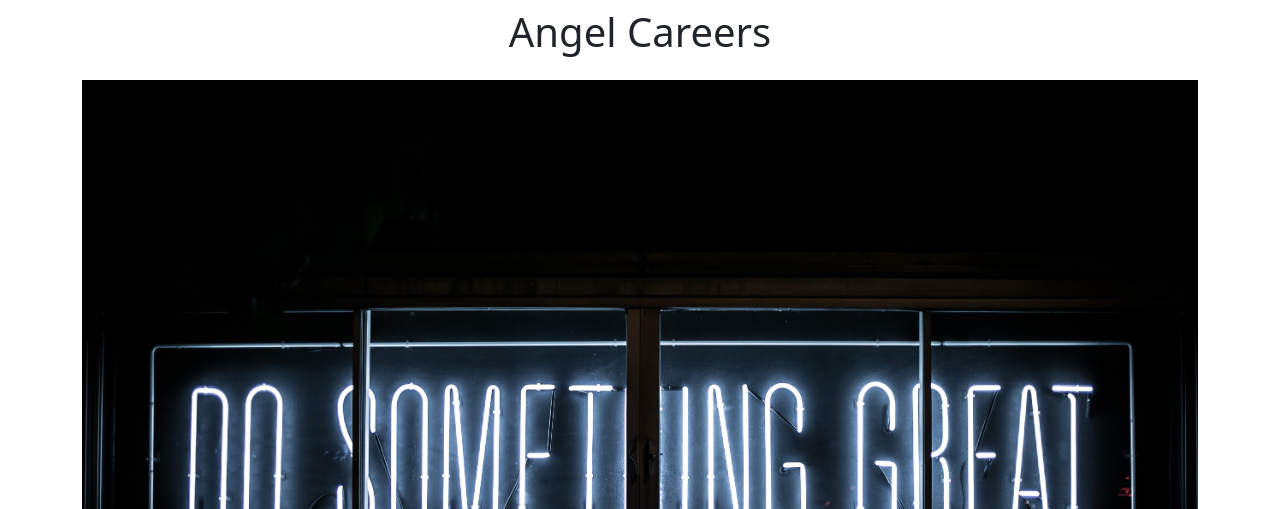
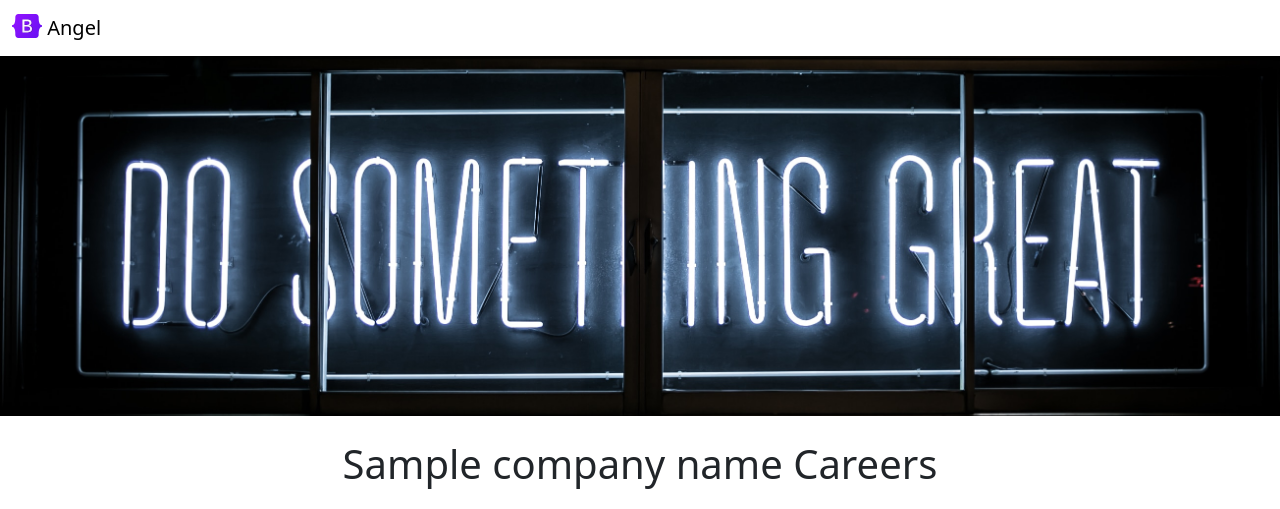
Before and after one commit to meroaangel/angel-career-website-v2, a Flask app: template templates/home.html in a window 1280 px wide. Shown: the top 509 px of the page. Run offline with Flask 3, Linux system fonts and the light colour scheme; the template is opened without the code that fills it: most values are stand-ins (such as "Sample title", 1, 10 or a date in 2020).

Commit message:
visual changes

```diff
--- /dev/null
+++ b/templates/footer.html
@@ -0,0 +1,12 @@
+<div class="container">
+  <footer class="py-3 my-4">
+    <ul class="nav justify-content-center border-bottom pb-3 mb-3">
+      <li class="nav-item"><a href="#" class="nav-link px-2 text-body-secondary">Home</a></li>
+      <li class="nav-item"><a href="#" class="nav-link px-2 text-body-secondary">Features</a></li>
+      <li class="nav-item"><a href="#" class="nav-link px-2 text-body-secondary">Pricing</a></li>
+      <li class="nav-item"><a href="#" class="nav-link px-2 text-body-secondary">FAQs</a></li>
+      <li class="nav-item"><a href="#" class="nav-link px-2 text-body-secondary">About</a></li>
+    </ul>
+    <p class="text-center text-body-secondary">&copy; 2023 Angel, Inc</p>
+  </footer>
+</div>
--- a/templates/home.html
+++ b/templates/home.html
@@ -8,32 +8,45 @@
 
     <style>
 #banner{
-  height: ;
-  width: ;
+  height: 360px;
+  width: 100% ;
+  object-fit: cover;
+  margin-bottom: 16px;
 
 }
 
     </style>
   </head>
     <body>
+            {% include 'nav.html' %}
+          <img class="img-fluid" id="banner" src="https://angel-careers-website--angel-aa8.repl.co/static/banner.jpg">
       <div class="container">
-          <h1 class="text-center mt-2 mb-4">Angel Careers</h1>
-          <img class="img-fluid" src="https://angel-careers-website--angel-aa8.repl.co/static/banner.jpg">
+        <h1 class="text-center mt-2 mb-4">
+          {{company_name}} Careers
+        </h1>
 
-        <h2 class="text-center mt-2 mb-4">About Angel</h2>
-          <p class="lead">Lorem Ipsum is simply dummy text of the printing and typesetting industry. Lorem Ipsum has been the industry's standard dummy text ever since the 1500s, when an unknown printer took a galley of type and scrambled it to make a type specimen book. It has survived not only five centuries, but also the leap into electronic typesetting, remaining essentially unchanged. It was popularised in the 1960s with the release of Letraset sheets containing Lorem Ipsum passages, and more recently with desktop publishing software like Aldus PageMaker including versions of Lorem Ipsum.</p>
+        <div class="row" style="margin-bottom: 16px;">
+          <div class="col-md-6">
+          <p class="lead">
+            Lorem Ipsum is simply dummy text of the printing and typesetting industry. Lorem Ipsum has been the industry's standard dummy text ever since the 1500s, when an unknown printer took a galley of type and scrambled it to make a type specimen book. It has survived not only five centuries, but also the leap into electronic typesetting, remaining essentially unchanged. It was popularised in the 1960s with the release of Letraset sheets containing Lorem Ipsum passages, and more recently with desktop publishing software like Aldus PageMaker including versions of Lorem Ipsum.</p>
+          </div>
+          <div class="d-none d-md-block col-md-6">
+            <img src="/static/people.jpg" style="height: 360px; border-radius: 6px; ">
+          </div>
+          </div>
 
         <h2 class="text-center mt-2 mb-4">Job Openings</h2>
-          <p>
+          <div>
             {% for job in jobs %}
               {% include 'jobitem.html' %}
             {% endfor %}
-          </p>
+         <div>
           <div class="text-center">
           <button class="btn btn-primary btn-lg">Contact US</button>
-            <p class="mt-4">Copyright 2022, Angel</p>
           </div>
       </div>
+        {% include 'footer.html' %}
     </body>
 
+
 </html>
--- /dev/null
+++ b/templates/nav.html
@@ -0,0 +1,9 @@
+<nav class="navbar shawdow-sm fixed-top bg-white">
+  <div class="container-fluid">
+    <a class="navbar-brand" href="#">
+      <img src="/static/logo.svg" alt="Logo" width="30" height="24" class="d-inline-block align-text-top">
+      Angel
+    </a>
+  </div>
+</nav>
+<div style="height:56px;"></div>
```
Also changed, not shown: static/logo.svg (added), 1 other file.
